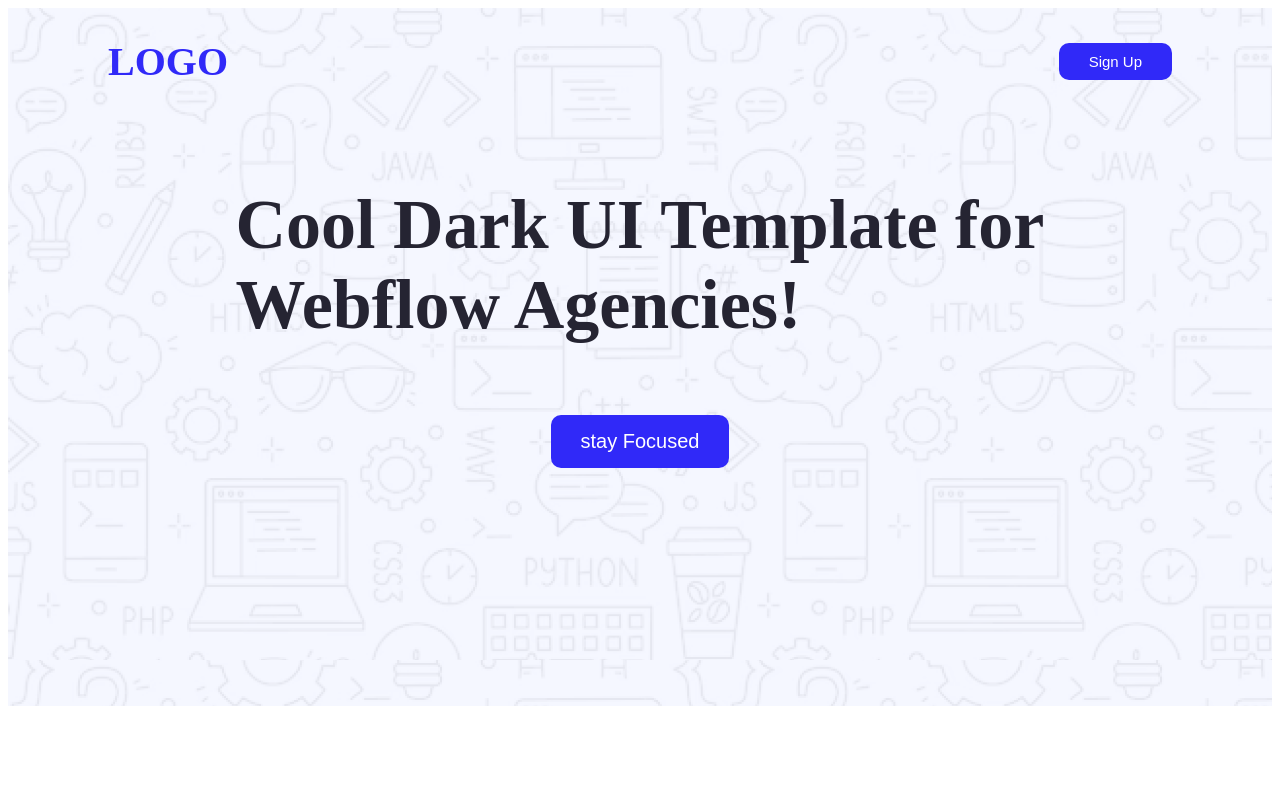
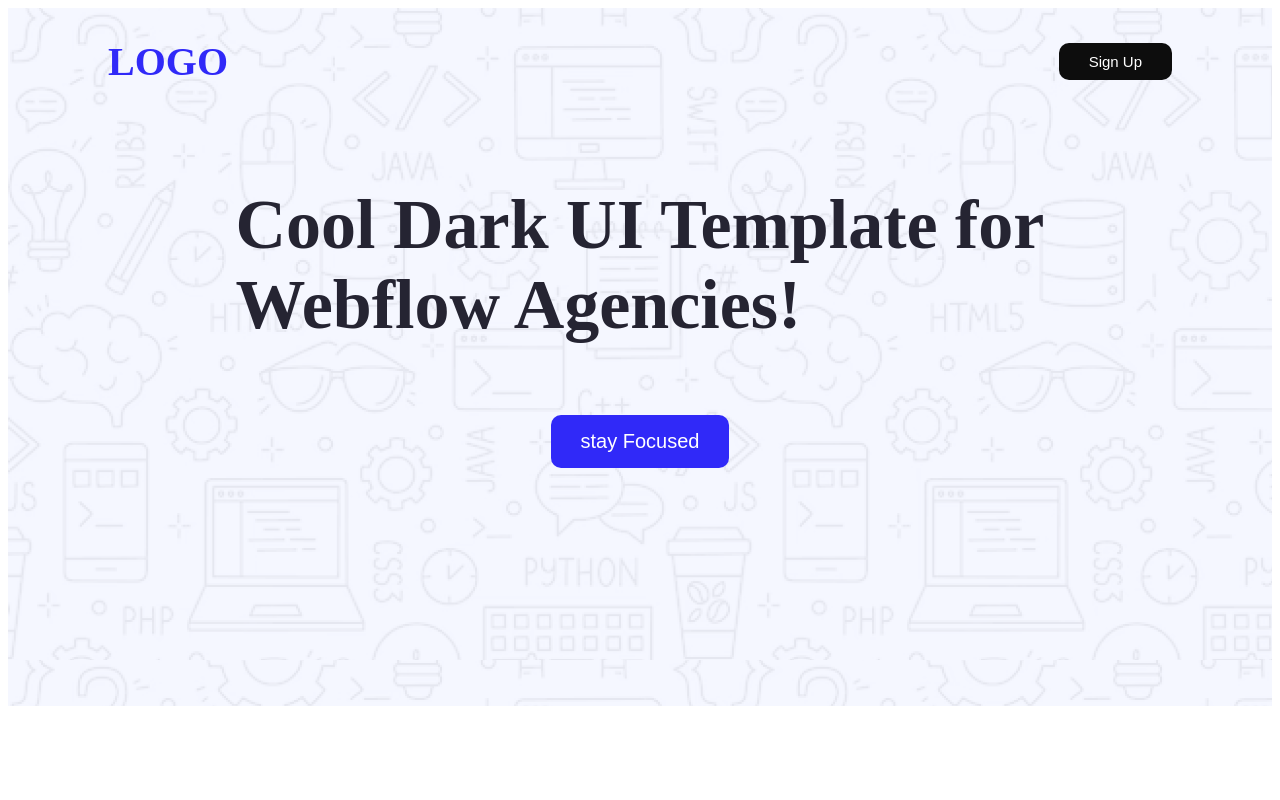
Before and after one commit to imam9932/My-First-Assignment-, a plain HTML site: page index.html in a window 1280 px wide. In both pictures the pointer is over the button "Sign Up". Shown: the top 800 px of the page. Drawn offline with Linux system fonts and the light colour scheme.

Commit message:
added hover items

```diff
--- a/style.css/index.css
+++ b/style.css/index.css
@@ -1,6 +1,5 @@
 main{
   margin: 0 auto;
-
   align-items: center;
   justify-content: center;
 }
@@ -40,6 +39,7 @@ color: #ffffff;
    justify-content: center;
 }
 .btn-stay{
+
   color: #ffffff;
   background-color: #3029f8;
   border-radius: 10px;
@@ -50,6 +50,9 @@ color: #ffffff;
    align-items: center;
    justify-content: center;
    margin:0 auto;
+}
+.btn-header:hover,.btn-stay:hover,.btn-see:hover,.btn-ger:hover,.btn-get:hover{
+  background-color: rgba(12, 12, 12, 0.993);
 }
 /* see section start */
 .see-it{
```
